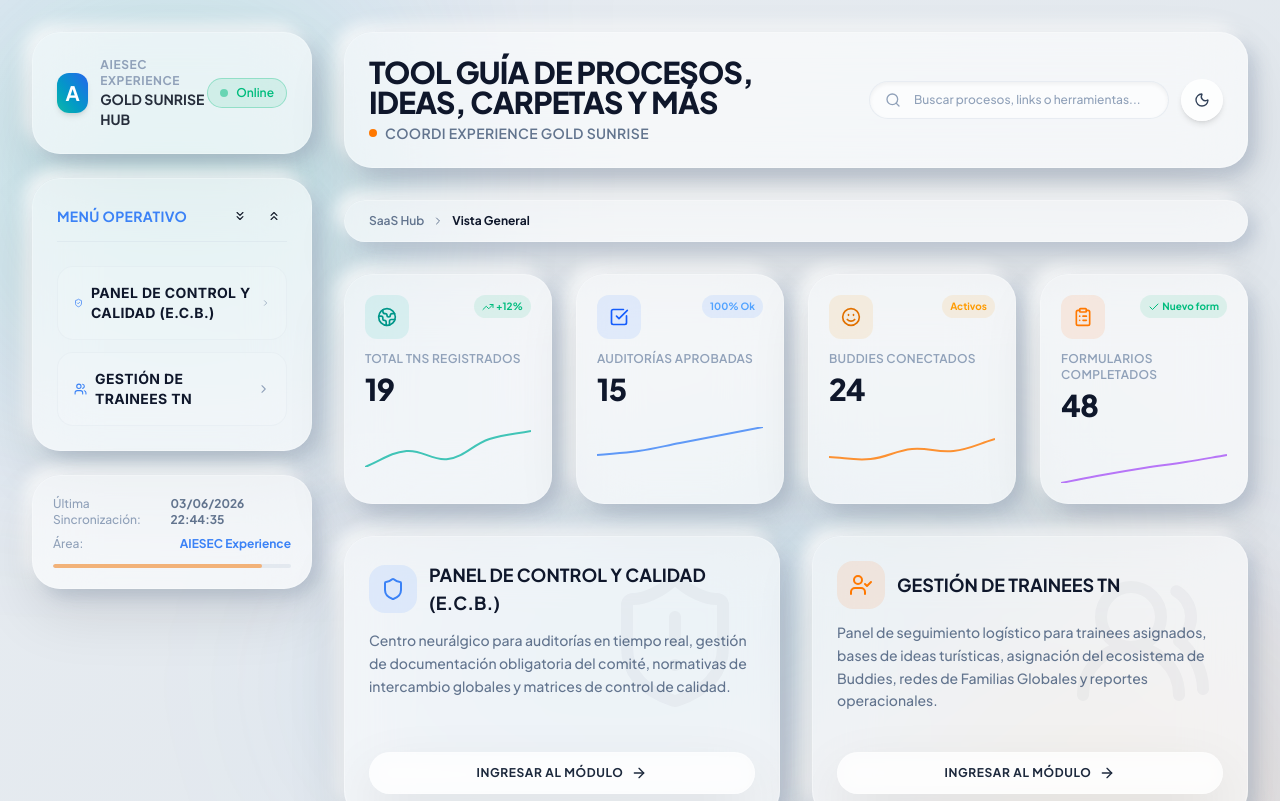
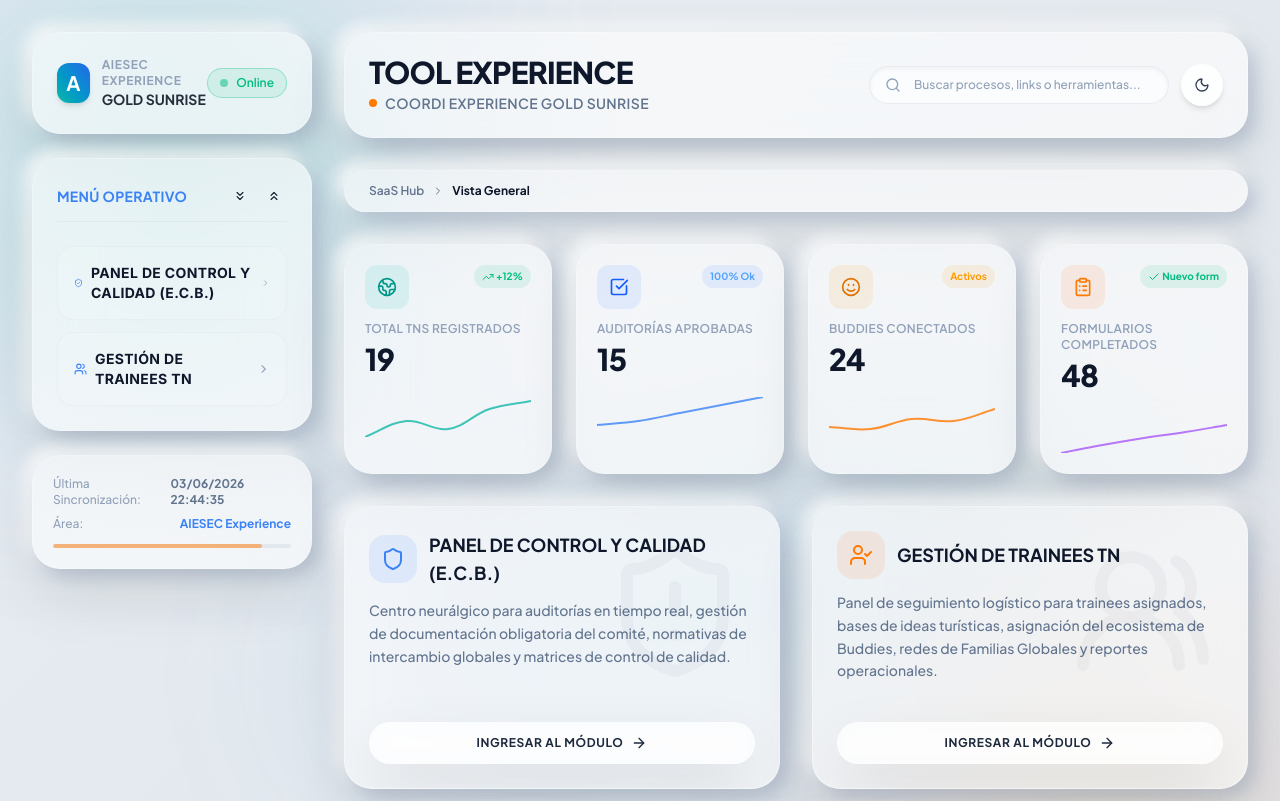
Before and after one commit to everhmm/TOOL-EXPERIENCE, a plain HTML site: page index.html in a window 1280 px wide. Shown: the top 801 px of the page. Drawn offline with nearby package versions, Linux system fonts and the light colour scheme.

Commit message:
Update index.html

```diff
--- a/index.html
+++ b/index.html
@@ -3,7 +3,7 @@
 <head>
     <meta charset="UTF-8">
     <meta name="viewport" content="width=device-width, initial-scale=1.0">
-    <title>TOOL GUÍA DE PROCESOS, IDEAS, CARPETAS Y MÁS | AIESEC Experience</title>
+    <title>TOOL | AIESEC Experience</title>
 
     <link rel="preconnect" href="https://fonts.googleapis.com">
     <link rel="preconnect" href="https://fonts.gstatic.com" crossorigin>
@@ -217,7 +217,7 @@
                     </div>
                     <div>
                         <h2 class="text-xs font-bold uppercase tracking-wider text-slate-400">AIESEC Experience</h2>
-                        <p class="text-sm font-bold opacity-90">GOLD SUNRISE HUB</p>
+                        <p class="text-sm font-bold opacity-90">GOLD SUNRISE </p>
                     </div>
                 </div>
                 <div class="flex items-center gap-2 px-3 py-1.5 rounded-full bg-emerald-500/10 border border-emerald-500/30 text-emerald-500 text-xs font-semibold">
@@ -443,7 +443,7 @@
             <header class="glass-card p-6 flex flex-col md:flex-row md:items-center justify-between gap-4">
                 <div>
                     <h1 class="text-xl sm:text-2xl lg:text-3xl font-extrabold tracking-tight text-slate-900 dark:text-white uppercase leading-none">
-                        TOOL GUÍA DE PROCESOS, IDEAS, CARPETAS Y MÁS
+                        TOOL EXPERIENCE
                     </h1>
                     <p class="text-xs sm:text-sm font-semibold tracking-wide text-slate-500 dark:text-slate-400 mt-1.5 flex items-center gap-2">
                         <span class="inline-block w-2 h-2 rounded-full bg-[var(--neon-orange)]"></span>
```
